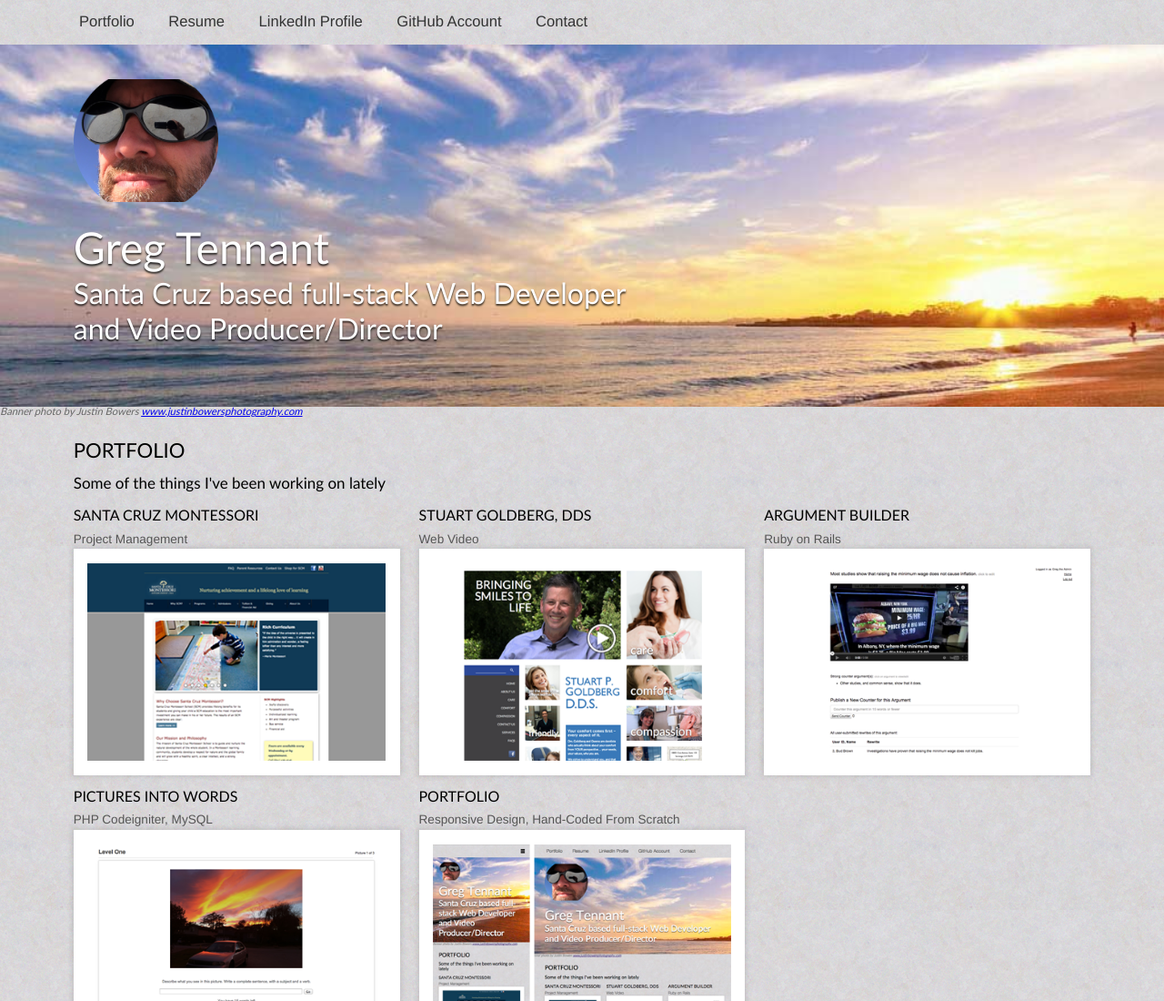
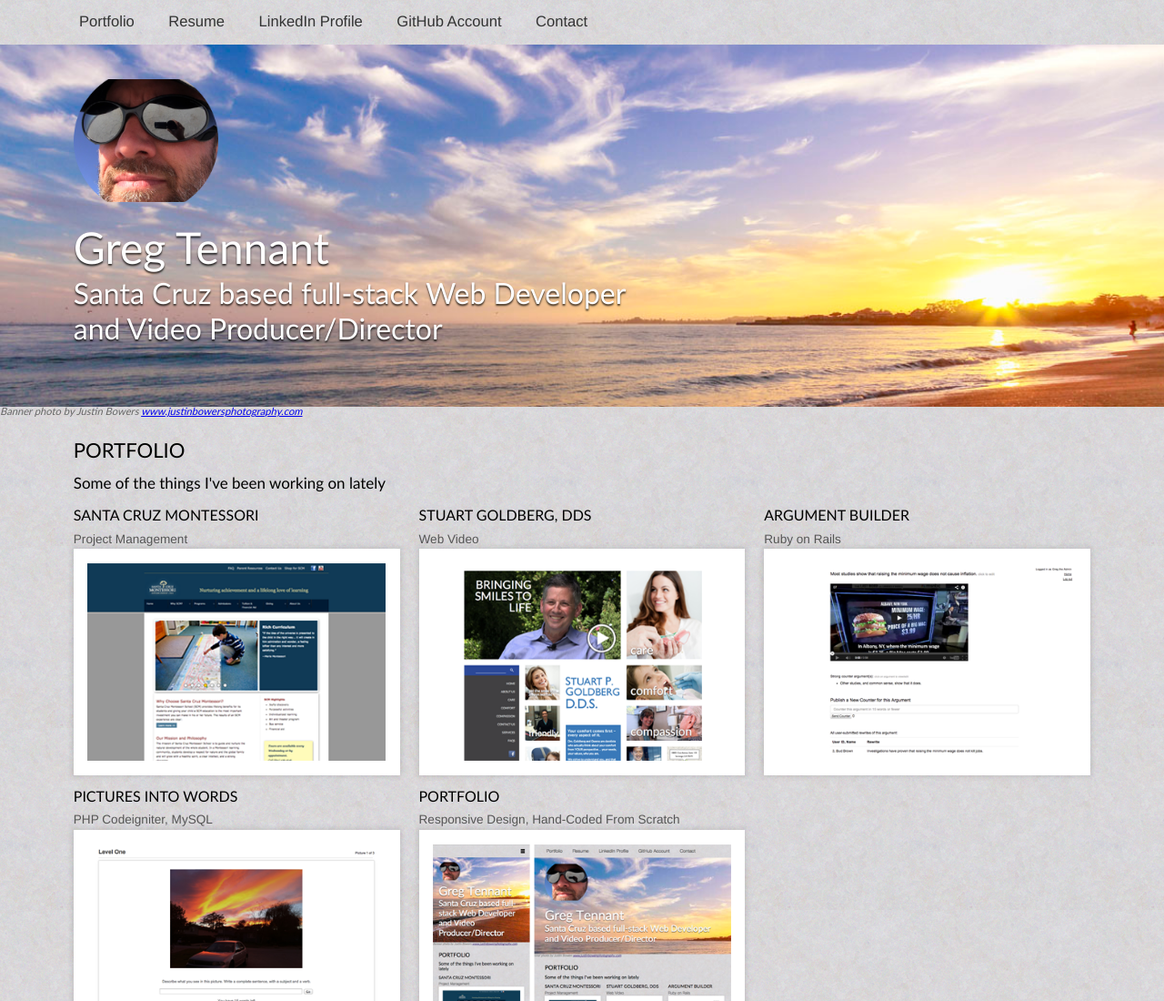
Before and after one commit to gjtennant/GT_Responsive_Portfolio, a plain HTML site: page index.html in a window 1280 px wide. Shown: the top 1100 px of the page at 91% size. Drawn offline with Linux system fonts and the light colour scheme.

Commit message:
higher-res bg image

```diff
--- a/css/style.css
+++ b/css/style.css
@@ -683,7 +683,7 @@ textarea {
 	}
 
 	#container-header {
-		background: rgb(170,103,38) url("../img/jbowers-top-1024.jpg") no-repeat top center;
+		background: rgb(170,103,38) url("../img/JBowers_top_1215.jpg") no-repeat top center;
 		padding: 3% 0 5% 0;
 		background-attachment: fixed;
 		-webkit-background-size: cover;
```
Also changed, not shown: img/JBowers_top_1215.jpg (added), img/jbowers-top-1024.jpg (deleted), 1 other file.
